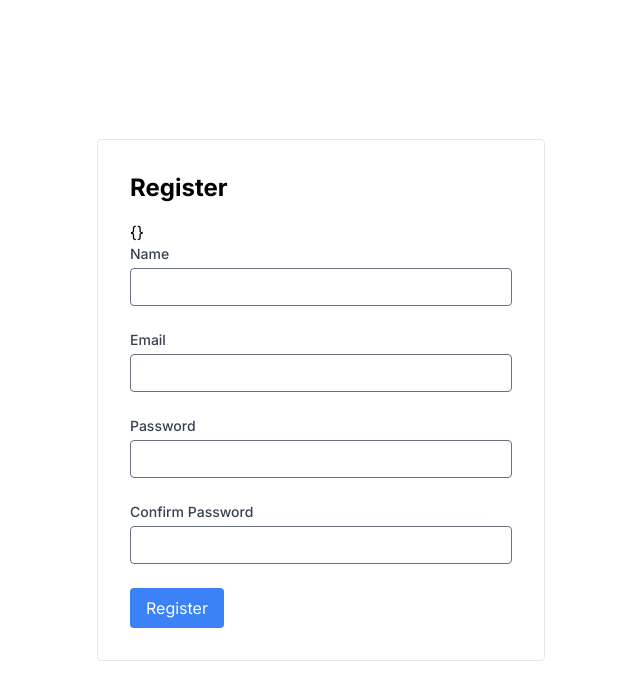
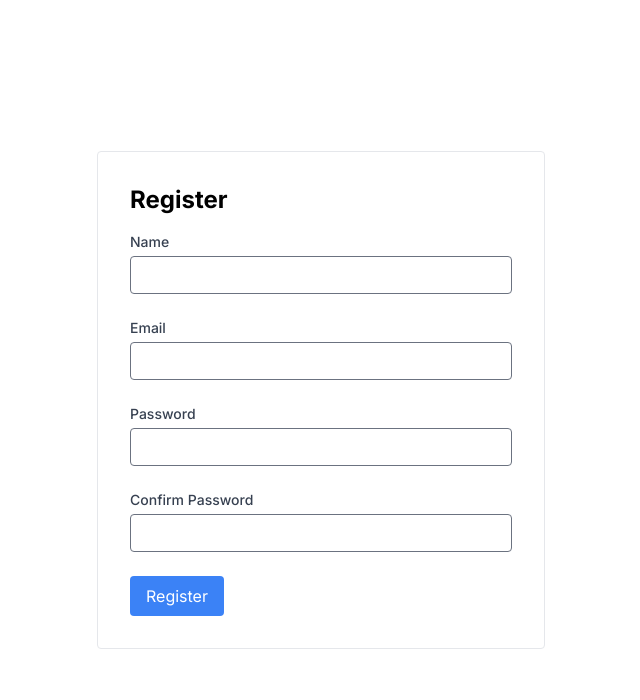
Before and after one commit to mrkirby153/inventory-tracker, a Next.js app: page /auth/register in a window 1280 px wide. Shown: the top 700 px of the page, without its empty margins (319-959 px from the left). Built offline with nearby package versions, Linux system fonts and the light colour scheme.

Commit message:
Add form validation

```diff
--- a/app/auth/login/loginComponent.tsx
+++ b/app/auth/login/loginComponent.tsx
@@ -1,6 +1,6 @@
 "use client";
 
-import { Button, ButtonStyle } from "@app/components/button";
+import Button, { ButtonStyle } from "@app/components/button";
 import { Input } from "@app/components/input";
 import { useRouter } from "next/navigation";
 import { useState } from "react";
--- a/app/auth/register/actions.tsx
+++ b/app/auth/register/actions.tsx
@@ -1,9 +1,9 @@
 "use server";
 
 import { registerSchema } from "@app/requests/auth";
+import z from "zod";
 
-export async function handleRegister(formData: FormData) {
-  let data = Object.fromEntries(formData);
-  registerSchema.parse(data);
-  console.log(data);
+export async function handleRegister(data: z.infer<typeof registerSchema>) {
+  console.log("handleRegister!");
+  console.log("data", data);
 }
--- a/app/auth/register/registerComponent.tsx
+++ b/app/auth/register/registerComponent.tsx
@@ -1,21 +1,29 @@
 "use client";
-import { experimental_useFormStatus as useFormStatus } from "react-dom";
-import { Input } from "@app/components/input";
-import { Button, ButtonStyle } from "@app/components/button";
+import Button, { ButtonStyle } from "@app/components/button";
 import { handleRegister } from "./actions";
 import Form from "@app/components/form";
-
+import FormInput from "@app/components/form/input";
+import FormButton from "@app/components/form/button";
+import { registerSchema } from "@app/requests/auth";
 
 export default function RegisterForm() {
-  const { pending } = useFormStatus();
   return (
-    <Form className="space-y-6" action={handleRegister}>
-      <Input label="Name" type="text" name="username" />
-      <Input label="Email" type="email" name="email" />
-      <Input label="Password" type="password" name="password" />
-      <Input label="Confirm Password" type="password" name="passwordConfirm" />
-
-      <Button type="submit" buttonStyle={ButtonStyle.Primary} disabled={pending}>Register</Button>
-    </Form >
-  )
+    <Form
+      schema={registerSchema}
+      onSubmit={handleRegister}
+      className="space-y-6"
+    >
+      <FormInput label="Name" type="text" name="username" />
+      <FormInput label="Email" type="email" name="email" />
+      <FormInput label="Password" type="password" name="password" />
+      <FormInput
+        label="Confirm Password"
+        type="password"
+        name="passwordConfirm"
+      />
+      <FormButton type="submit" buttonStyle={ButtonStyle.Primary}>
+        Register
+      </FormButton>
+    </Form>
+  );
 }
--- a/components/button.tsx
+++ b/components/button.tsx
@@ -1,3 +1,6 @@
+import { classes, conditionallyAddClass } from "@app/utils";
+import { forwardRef } from "react";
+
 export enum ButtonStyle {
   Primary = "primary",
   Secondary = "secondary",
@@ -24,13 +27,20 @@ const disabledColors = {
   [ButtonStyle.Danger]: "bg-red-300 cursor-not-allowed",
 };
 
-export function Button(props: ButtonProps) {
-  const { className, buttonStyle, disabled, ...rest } = props;
-  const colorClass = !disabled
-    ? colors[props.buttonStyle]
-    : disabledColors[props.buttonStyle];
-  const actualClasses =
-    (className || "") +
-    `py-2 px-4 text-white rounded ${colorClass} inline-block`;
-  return <button className={actualClasses} disabled={disabled} {...rest} />;
-}
+const Button = forwardRef<HTMLButtonElement, ButtonProps>((props, ref) => {
+  const { className, buttonStyle, ...rest } = props;
+  const actualClasses = classes(
+    className || "",
+    "py-2 px-4 text-white rounded",
+    conditionallyAddClass(
+      props.disabled,
+      disabledColors[buttonStyle],
+      colors[buttonStyle],
+    ),
+    "inline-block",
+  );
+  return <button className={actualClasses} ref={ref} {...rest} />;
+});
+Button.displayName = "Button";
+
+export default Button;
--- a/components/form.tsx
+++ /dev/null
@@ -1,48 +0,0 @@
-import React, { createContext } from "react";
-import { ZodError } from "zod";
-
-export const FormContext = createContext({});
-
-export interface FormProps extends React.FormHTMLAttributes<HTMLFormElement> {
-
-}
-
-interface BoundaryProps {
-  children: React.ReactNode
-}
-
-interface BoundaryState {
-  zodErrors: any,
-  otherErrors: any
-}
-
-class FormErrorBoundary<Props extends {
-  children: React.ReactNode
-}> extends React.Component<Props, {
-  errors: any
-}> {
-  constructor(props: Props) {
-    super(props);
-    this.state = { errors: {} };
-  }
-
-  static getDerivedStateFromError(error: any) {
-    if (error instanceof ZodError) {
-      console.log("HANDLING ZOD ERROR");
-    }
-    return { errors: error };
-  }
-
-  render() {
-    return <>
-      <span>{JSON.stringify(this.state.errors)}</span>
-      {this.props.children}
-    </>
-  }
-}
-
-export default function Form(props: FormProps) {
-  return (<FormErrorBoundary>
-    <form {...props} />
-  </FormErrorBoundary>)
-}
--- /dev/null
+++ b/components/form/button.tsx
@@ -0,0 +1,12 @@
+"use client";
+import { forwardRef } from "react";
+import Button, { ButtonProps } from "../button";
+import { experimental_useFormStatus as useFormStatus } from "react-dom";
+
+const FormButton = forwardRef<HTMLButtonElement, ButtonProps>((props, ref) => {
+  let { pending } = useFormStatus();
+  return <Button {...props} ref={ref} disabled={pending || props.disabled} />;
+});
+FormButton.displayName = "FormButton";
+
+export default FormButton;
--- /dev/null
+++ b/components/form/index.tsx
@@ -0,0 +1,66 @@
+"use client";
+import React, { createContext } from "react";
+import z, { ZodTypeAny } from "zod";
+import { set as ld_set } from "lodash";
+
+interface FormErrors {
+  [key: string]: string[] | undefined;
+}
+
+interface FormContext {
+  errors: FormErrors;
+  invocationId: string | undefined;
+}
+
+export const FormContext = createContext<FormContext | undefined>(undefined);
+
+export interface FormProps<SchemaType extends ZodTypeAny>
+  extends React.FormHTMLAttributes<HTMLFormElement> {
+  schema: SchemaType;
+  onSubmit: (data: z.infer<SchemaType>) => void;
+}
+
+function translateData(data: any): any {
+  let result = {};
+  Object.entries(data).forEach(([key, value]) => {
+    ld_set(result, key, value);
+  });
+  return result;
+}
+
+export default function Form<T extends ZodTypeAny>(props: FormProps<T>) {
+  let { schema, onSubmit, ...rest } = props;
+
+  let [errors, setErrors] = React.useState<FormErrors>({});
+  let [invocationId, setInvocationId] = React.useState<string | undefined>(
+    undefined,
+  );
+
+  const start = () => {
+    setErrors({});
+    const invocationId = Math.floor(Math.random() * 100000).toString();
+    setInvocationId(invocationId);
+  };
+
+  const action = (data: FormData) => {
+    start();
+    let rawEntries = Object.fromEntries(data.entries());
+    let entries = translateData(rawEntries);
+
+    let result = schema.safeParse(Object.fromEntries(data.entries()));
+
+    if (!result.success) {
+      setErrors(result.error.formErrors.fieldErrors);
+    } else {
+      onSubmit(entries);
+    }
+  };
+
+  return (
+    <FormContext.Provider
+      value={{ errors: errors, invocationId: invocationId }}
+    >
+      <form action={action} {...rest} />
+    </FormContext.Provider>
+  );
+}
--- /dev/null
+++ b/components/form/input.tsx
@@ -0,0 +1,42 @@
+"use client";
+import { forwardRef, useContext, useState } from "react";
+import { FormContext } from ".";
+import invariant from "invariant";
+import { Input } from "../input";
+import { experimental_useFormStatus as useFormStatus } from "react-dom";
+
+export interface FormInputProps
+  extends React.InputHTMLAttributes<HTMLInputElement> {
+  label?: string | null;
+  name: string;
+}
+
+const FormInput = (props: FormInputProps) => {
+  let { label, ...rest } = props;
+  let name = rest.name;
+  const context = useContext(FormContext);
+  let { pending } = useFormStatus();
+  let [ignoredId, setIgnored] = useState<string | undefined>(undefined);
+
+  invariant(context, "FormInput must be used inside a Form component");
+
+  let errors =
+    ignoredId != context.invocationId ? context.errors[name]?.join(", ") : null;
+
+  return (
+    <Input
+      {...rest}
+      onChange={(e) => {
+        setIgnored(context.invocationId);
+        rest.onChange?.(e);
+      }}
+      label={label || null}
+      error={errors}
+      name={name}
+      disabled={pending || rest.disabled}
+    ></Input>
+  );
+};
+FormInput.displayName = "FormInput";
+
+export default FormInput;
--- a/components/input.tsx
+++ b/components/input.tsx
@@ -16,10 +16,7 @@ export function Input({ label, name, error, ...rest }: InputProps) {
       "border-red-500",
       "border-gray-500",
     ),
-    "px-2 py-1 text-lg",
-    {
-      "bg-gray-200": rest.disabled,
-    },
+    "px-2 py-1 text-lg disabled:bg-gray-200",
   );
 
   return (
--- a/package.json
+++ b/package.json
@@ -19,6 +19,7 @@
     "bcrypt": "^5.1.1",
     "eslint": "8.46.0",
     "eslint-config-next": "13.4.12",
+    "invariant": "^2.2.4",
     "jose": "^4.14.4",
     "lodash": "^4.17.21",
     "next": "13.4.12",
@@ -31,6 +32,7 @@
   },
   "devDependencies": {
     "@types/bcrypt": "^5.0.0",
+    "@types/invariant": "^2.2.35",
     "@types/lodash": "^4.14.197",
     "eslint-config-prettier": "^9.0.0",
     "prettier": "3.0.2",
```
Also changed, not shown: 1 other file (tests, documents, lock files or other folders).
